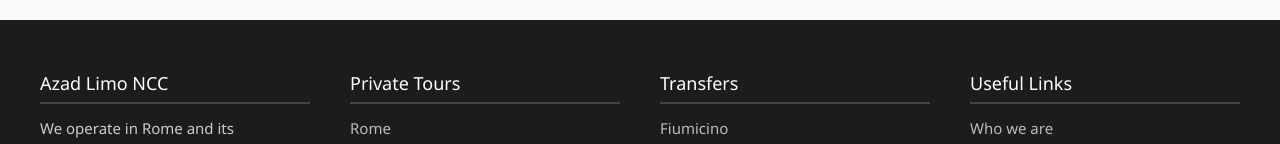
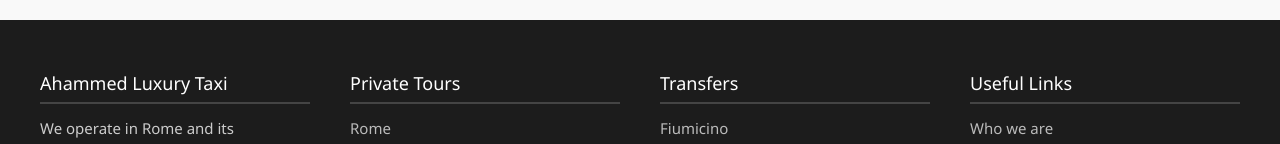
Before and after one commit to TM-Tareq/taxi-booking, a React (Vite) app: page / in a window 1280 px wide. Shown: the part 3209-3353 px from the top of the page. Built offline with nearby package versions, Linux system fonts and the light colour scheme.

Commit message:
some changes

```diff
--- a/src/components/common/footer/Footer.jsx
+++ b/src/components/common/footer/Footer.jsx
@@ -9,7 +9,7 @@
       <div className="footer-container">
 
         <div className="footer-section about">
-          <h3>Azad Limo NCC</h3>
+          <h3>Ahammed Luxury Taxi</h3>
           <p>
             We operate in Rome and its surroundings, offering car rental solutions with driver for transfers, events, and private tours.
           </p>
```
